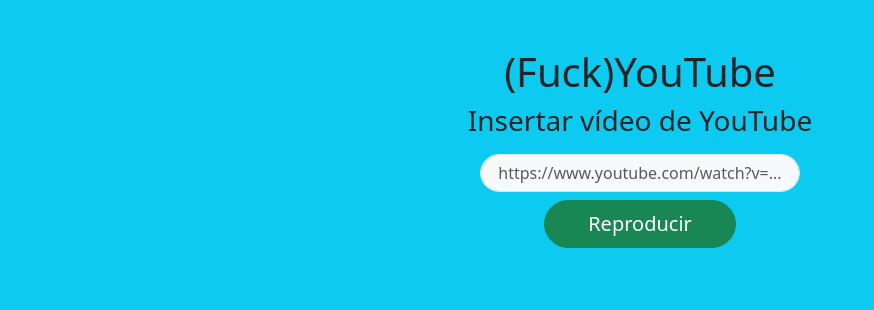
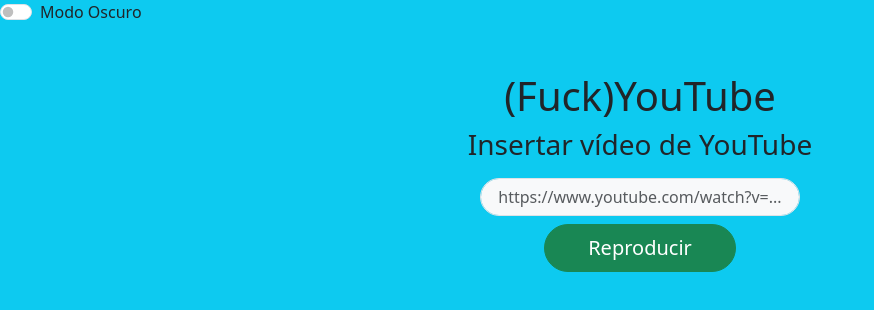
Before and after one commit to SrCroqueta/-Fuck-YouTube, a plain HTML site: page index.html in a window 1280 px wide. Shown: the whole page, without its empty margins (0-874 px from the left). Drawn offline with nearby package versions, Linux system fonts and the light colour scheme.

Commit message:
Añadido el botón para cambiar el modo de oscuro/noche.
Añadido el botón para cambiar el modo de oscuro/noche.

```diff
--- a/index.html
+++ b/index.html
@@ -6,8 +6,13 @@
     <title>YouTube Fuck You</title>
     <link href="https://cdn.jsdelivr.net/npm/bootstrap@5.3.3/dist/css/bootstrap.min.css" rel="stylesheet" integrity="sha384-QWTKZyjpPEjISv5WaRU9OFeRpok6YctnYmDr5pNlyT2bRjXh0JMhjY6hW+ALEwIH" crossorigin="anonymous">
     <link rel="stylesheet" href="css/style-bootstrap.css">
+    <link rel="stylesheet" href="css/style-dark.css" id="dark-theme-link" disabled>
 </head>
 <body class="bg-info">
+    <div class="dark-mode-switch form-check form-switch">
+        <input class="form-check-input" type="checkbox" id="darkModeSwitch">
+        <label class="form-check-label" for="darkModeSwitch">Modo Oscuro</label>
+    </div>
     <div class="text-center">
         <div class="text-center mt-5">
             <h1>(Fuck)YouTube</h1>
@@ -30,5 +35,6 @@
         </div>
     </div>
     <script src="js/youtube_embed.js"></script>
+    <script src="js/dark_mode_toggle.js"></script>
 </body>
 </html>
```
